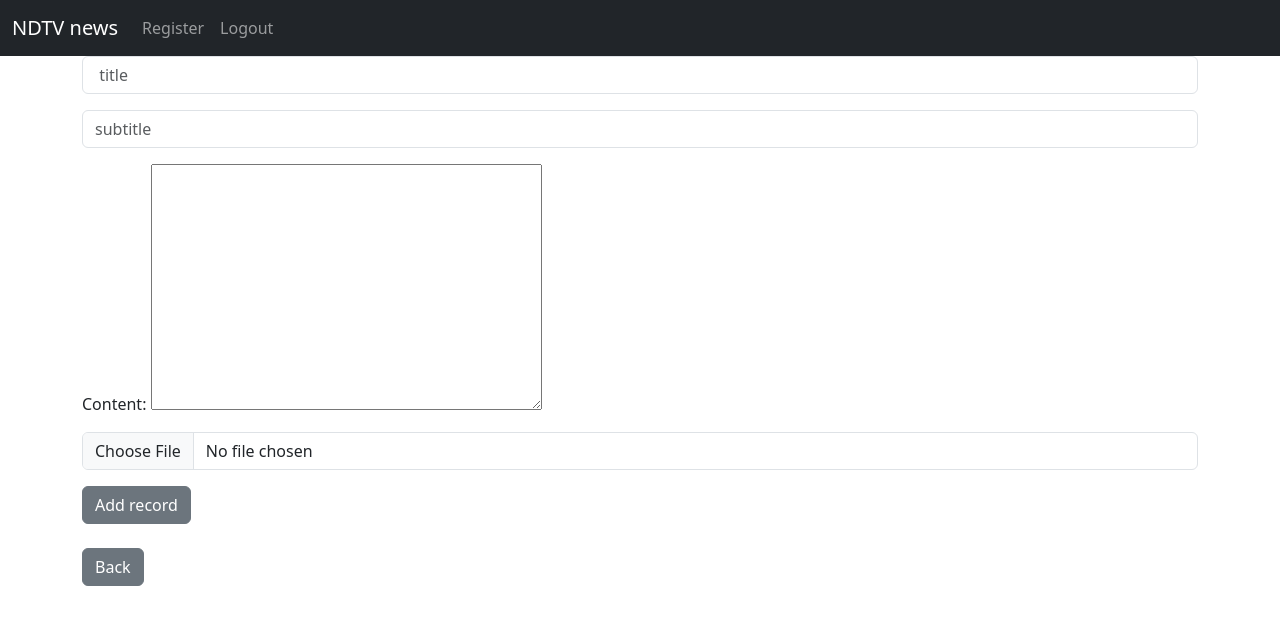
After one commit to Sumukh-Robosoft/django-news, a Django app: page /add-article/ in a window 1280 px wide. The commit adds this page. Shown: the top 625 px of the page. Run offline with Django 4.2, Linux system fonts and the light colour scheme; a user stored in the database is signed in.

Commit message:
author publisher functions added

```diff
--- a/articles/admin.py
+++ b/articles/admin.py
@@ -2,3 +2,4 @@ from django.contrib import admin
 from .models import *
 
 admin.site.register(User)
+admin.site.register(Articles)
--- a/articles/forms.py
+++ b/articles/forms.py
@@ -67,20 +67,15 @@ class AddArticles(forms.ModelForm):
         ),
         label="",
     )
-    content = forms.CharField(
-        widget=forms.widgets.TextInput(
-            attrs={"placeholder": "content", "class": "form-control"}
-        ),
-        label="",
-    )
+    content = forms.CharField(widget=forms.Textarea)
     thumbnail = forms.ImageField(
         widget=forms.widgets.FileInput(
-            attrs={"placeholder": "Image", "class": "form-control"}
+            attrs={"placeholder": "Image", "class": "form-control", "required": False}
         ),
         label="",
     )
 
     class Meta:
         model = Articles
-        fields = "__all__"
-        exclude = ()
+        fields = ['title', 'subtitle', 'content', 'thumbnail']
+        exclude = ('author','publisher','status')
--- a/articles/models.py
+++ b/articles/models.py
@@ -11,12 +11,14 @@ class Articles(models.Model):
     title = models.CharField(max_length=100)
     subtitle = models.CharField(max_length=100)
     content = models.TextField()
-    thumbnail = models.ImageField(upload_to=None)
+    thumbnail = models.ImageField(upload_to='images/', blank=True)
     author = models.ForeignKey(User, related_name="author", on_delete=models.CASCADE)
     publisher = models.ForeignKey(
         User, related_name="publisher", on_delete=models.CASCADE, null=True
     )
     status = models.CharField(max_length=10)
 
+
+
     def __str__(self):
         return f"{self.title}"
--- /dev/null
+++ b/articles/templates/add_article.html
@@ -0,0 +1,10 @@
+{% extends 'base.html' %}
+{% block content %}
+
+<form method="POST" action="{% url 'add_article' %}" enctype="multipart/form-data">
+  {% csrf_token %}
+  {{form.as_p}}
+  <button class="btn btn-secondary">Add record</button>
+</form><br/>
+<a href="{% url 'home' %}"><button class="btn btn-secondary">Back</button></a>
+{% endblock %}
--- a/articles/templates/navbar.html
+++ b/articles/templates/navbar.html
@@ -29,22 +29,14 @@
             </li>
             {% elif user.is_author %}
             <li class="nav-item">
-                <a class="nav-link" href="{% url 'home' %}">Add Article</a>
+                <a class="nav-link" href="{% url 'add_article' %}">Add Article</a>
                 </li>
 
                 <li class="nav-item">
-                    <a class="nav-link" href="{% url 'home' %}">View Articles</a>
+                    <a class="nav-link" href="{% url 'view_articles' %}">View Articles</a>
                     </li>
             {% elif user.is_publisher == True %}
-                <li class="nav-item">
-                    <a class="nav-link" href="{% url 'home' %}">Publish Article</a>
-                    </li>
-                    <li class="nav-item">
-                        <a class="nav-link" href="{% url 'home' %}">Edit Articles</a>
-                        </li>
-                        <li class="nav-item">
-                            <a class="nav-link" href="{% url 'home' %}">Review Articles</a>
-                            </li>
+
             {% endif %}
             <li class="nav-item">
                 <a class="nav-link" href="{% url 'logout' %}">Logout</a>
--- a/articles/urls.py
+++ b/articles/urls.py
@@ -7,5 +7,9 @@ urlpatterns = [
     path('register/',views.register_user,name='register'),
     path('logout/',views.logout_user,name='logout'),
     path('delete_user<int:pk>',views.delete_user,name='delete_user'),
-
+    path('add-article/',views.add_article,name='add_article' ),
+    path('view-articles/',views.view_articles,name="view_articles"),
+    path('article/<int:pk>',views.individual_article,name='article'),
+    path('publish-article/<int:pk>',views.publish_article,name="publish"),
+    path("edit-article/<int:pk>",views.edit_article,name='edit_article')
 ]
--- a/articles/views.py
+++ b/articles/views.py
@@ -64,3 +64,77 @@ def delete_user(request, pk):
     else:
         messages.success(request, "Login to delete record")
         return render("home")
+
+
+def add_article(request):
+    if request.user.is_authenticated:
+        if request.method == "POST":
+            form = AddArticles(request.POST, request.FILES)
+            if form.is_valid():
+                add_article = form.save(commit=False)
+                add_article.author = request.user
+                add_article.status = "DRAFT"
+                add_article.save()
+                messages.success(request, "Article added")
+                return redirect('home')
+            else:
+                print(form.errors)
+        else:
+            form = AddArticles()
+        return render(request, 'add_article.html', {'form': form})
+    else:
+        messages.success(request, "Login to add record")
+        return redirect('home')
+
+def individual_article(request,pk):
+    if request.user.is_authenticated:
+        article = Articles.objects.get(id=pk)
+        return render(request, 'article.html', {'article':article})
+    else:
+        messages.success(request,"Login to view record")
+        return render('home')
+
+
+
+
+def view_articles(request):
+    current_user = request.user.id
+    user = User.objects.get(id = current_user)
+    articles = Articles.objects.filter(author =user)
+    return render(request, "articles.html", {"articles": articles})
+
+
+
+
+
+
+
+
+def edit_article(request,pk):
+    if request.user.is_authenticated:
+        current_record = Articles.objects.get(id=pk)
+        if current_record.status == "PUBLISHED":
+            messages.success(request,"Published article cannot be edited")
+            return redirect('home')
+        form = AddArticles(request.POST or request.FILES,instance=current_record)
+        if form.is_valid():
+            editForm =form.save(commit=False)
+            editForm.save()
+            messages.success(request,"article updated")
+            return redirect('home')
+        return render(request,'edit_article.html',{'form':form})
+    else:
+        messages.success(request,"Login to update record")
+        return render('home')
+
+
+
+def publish_article(request,pk):
+    current_record = Articles.objects.get(id=pk)
+    if current_record.status == "PUBLISHED":
+        messages.success(request,"Already published")
+        return redirect('home')
+    current_record.publisher = request.user
+    current_record.status = "PUBLISHED"
+    current_record.save()
+    return redirect('home')
--- a/news/settings.py
+++ b/news/settings.py
@@ -11,11 +11,12 @@ https://docs.djangoproject.com/en/4.2/ref/settings/
 """
 
 from pathlib import Path
-
+import os
 # Build paths inside the project like this: BASE_DIR / 'subdir'.
 BASE_DIR = Path(__file__).resolve().parent.parent
 
-
+MEDIA_ROOT = os.path.join(BASE_DIR, 'media')
+MEDIA_URL = '/media/'
 # Quick-start development settings - unsuitable for production
 # See https://docs.djangoproject.com/en/4.2/howto/deployment/checklist/
 
```
Also changed, not shown: articles/templates/article.html (added, +20 -0 lines), articles/templates/articles.html (added, +20 -0 lines), articles/templates/edit_article.html (added, +10 -0 lines), articles/templates/home.html (+36 -4 lines), articles/migrations/0002_alter_articles_thumbnail.py (added), db.sqlite3, media/images/download_1.jpg (added), media/images/download_2.jpg (added).
